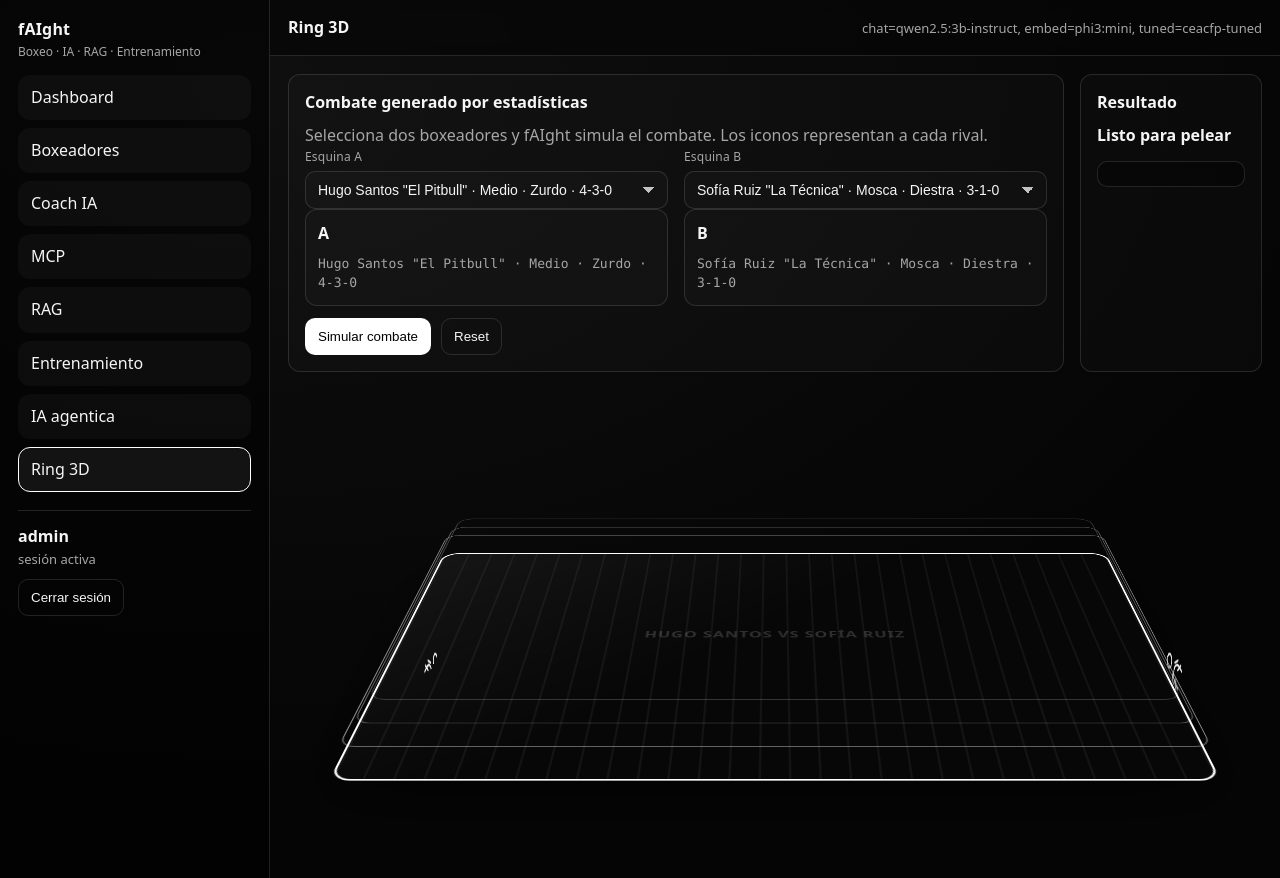
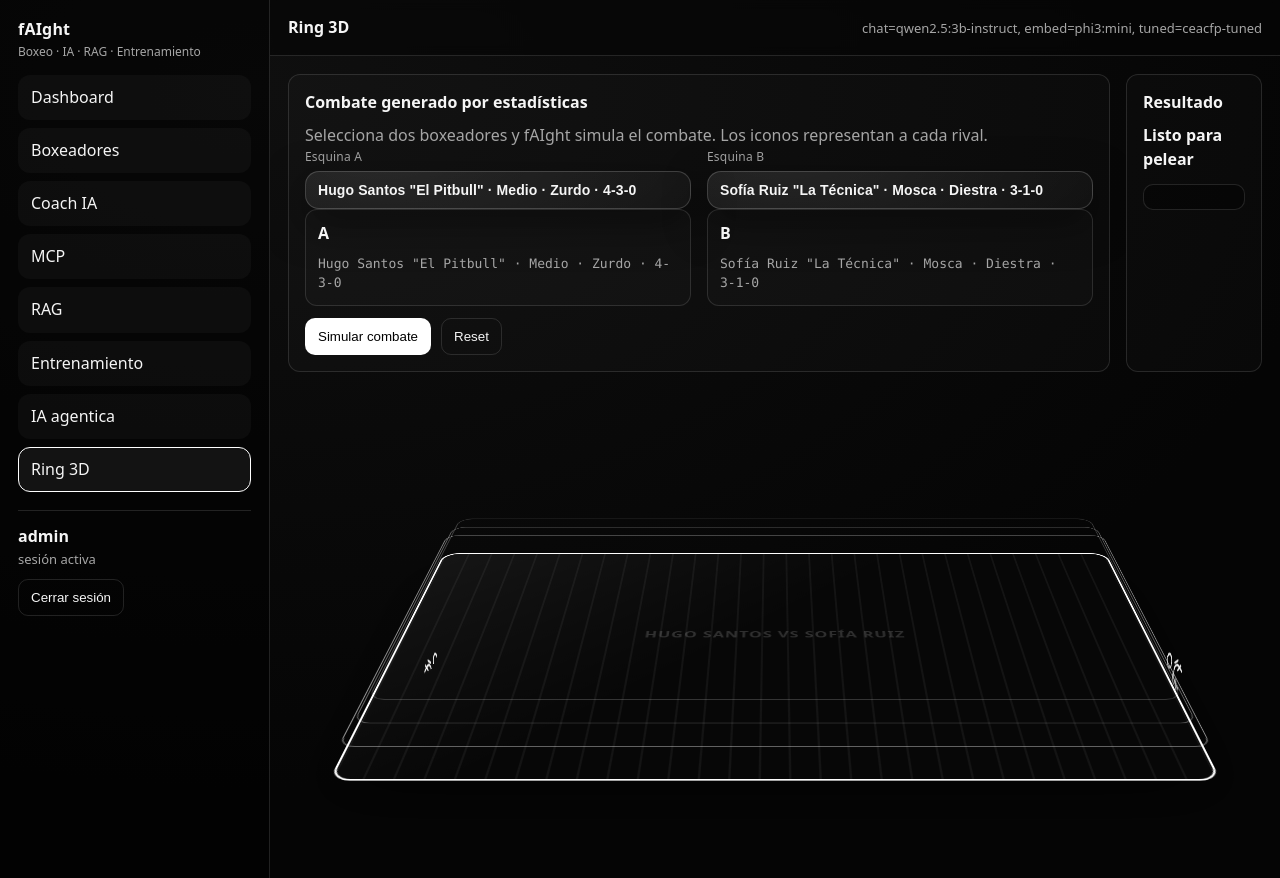
Before and after one commit to Sidik54321/fAIght-examen-ssge-y-servicios-y-procesos-3.-, a Flask app: page /css3d in a window 1280 px wide. Run offline with Flask 3, Linux system fonts and the light colour scheme; the visitor is signed in with stand-in values (Sample User, id 1); data comes from the database, SQL or seed files in the repository; data that the repository does not hold is empty; some libraries are stand-ins or nearby versions.

Commit message:
Style custom selector

```diff
--- a/static/style.css
+++ b/static/style.css
@@ -278,6 +278,34 @@ select {
         6px 6px;
     background-repeat: no-repeat;
     padding-right: 34px;
+    cursor: pointer;
+}
+
+select:hover {
+    border-color: rgba(255, 255, 255, 0.28);
+    background: rgba(255, 255, 255, 0.035);
+}
+
+select option,
+select optgroup {
+    background: #0b0b0b;
+    color: var(--text);
+}
+
+.selector {
+    border-radius: 14px;
+    background:
+        radial-gradient(700px 220px at 20% -20%, rgba(255, 255, 255, 0.08), transparent 55%),
+        rgba(255, 255, 255, 0.02);
+    border-color: rgba(255, 255, 255, 0.18);
+    box-shadow: 0 14px 40px rgba(0, 0, 0, 0.55);
+    font-weight: 650;
+    letter-spacing: 0.1px;
+}
+
+.selector:focus {
+    border-color: rgba(255, 255, 255, 0.95);
+    box-shadow: 0 0 0 2px rgba(255, 255, 255, 0.18), 0 18px 50px rgba(0, 0, 0, 0.65);
 }
 
 button:hover {
--- a/templates/css3d.html
+++ b/templates/css3d.html
@@ -8,11 +8,11 @@
       <div class="grid2">
         <label>
           Esquina A
-          <select id="fighterA"></select>
+          <select id="fighterA" class="selector"></select>
         </label>
         <label>
           Esquina B
-          <select id="fighterB"></select>
+          <select id="fighterB" class="selector"></select>
         </label>
       </div>
       <div class="grid2">
```
